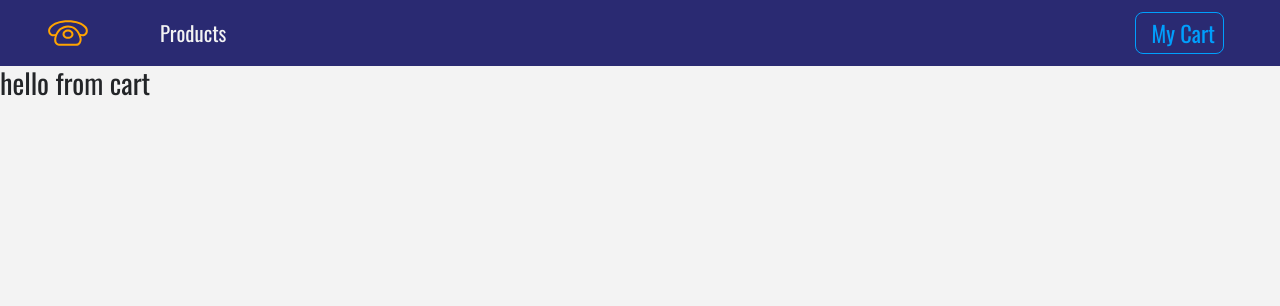
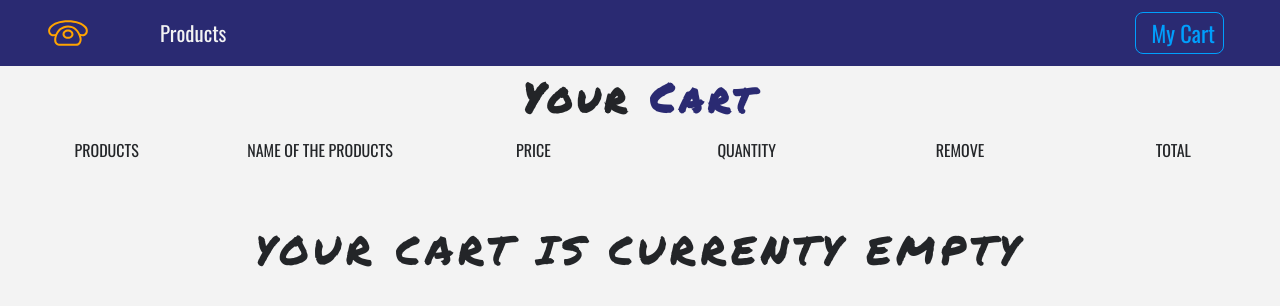
Before and after one commit to prasanganath/React-Angular-JS, a React (Create React App) app in the folder store-recording/: page /cart in a window 1280 px wide. Shown: the top 306 px of the page. Built offline with nearby package versions, Linux system fonts and the light colour scheme.

Commit message:
add empty cart

```diff
--- a/store-recording/src/App.js
+++ b/store-recording/src/App.js
@@ -11,6 +11,7 @@
 import Cart from './components/Cart';
 import Details from './components/Details';
 import Model from './components/Model';
+//import CartColumns from './components/Cart/CartColumns';
 
 
 class App extends Component {
--- a/store-recording/src/components/Cart.js
+++ /dev/null
@@ -1,15 +0,0 @@
-import React, { Component } from "react";
-//import Product from "./Product";
-
-export default class ProductList extends Component {
-    render() {
-        return (
-
-            <div>
-               <h3>hello from cart</h3>
-
-            </div>
-
-        );
-    }
-}
--- /dev/null
+++ b/store-recording/src/components/Cart/Cart.js
@@ -0,0 +1,25 @@
+import React, { Component } from "react";
+import Title from '../Title';
+import CartColumns from './CartColumns';
+import EmptyCart from './EmptyCart';
+//import Product from "./Product";
+
+export default class ProductList extends Component {
+    render() {
+        return (
+            <section>
+               <Title name="your" title=" cart" />
+               <CartColumns />
+               <EmptyCart />
+
+
+
+            </section>
+
+
+
+
+
+        );
+    }
+}
--- /dev/null
+++ b/store-recording/src/components/Cart/CartColumns.js
@@ -0,0 +1,30 @@
+import React from 'react';
+
+export default function CartColumns() {
+    return (
+        <div className="container-fluid text-center d-none d-lg-block">
+        <div className="row">
+
+        <div className="col-10 mx-auto col-lg-2">
+        <p className="text-uppercase">products</p>
+        </div>
+        <div className="col-10 mx-auto col-lg-2">
+        <p className="text-uppercase">name of the products</p>
+        </div>
+        <div className="col-10 mx-auto col-lg-2">
+        <p className="text-uppercase">price</p>
+        </div>
+        <div className="col-10 mx-auto col-lg-2">
+        <p className="text-uppercase">quantity</p>
+        </div>
+        <div className="col-10 mx-auto col-lg-2">
+        <p className="text-uppercase">remove</p>
+        </div>
+        <div className="col-10 mx-auto col-lg-2">
+        <p className="text-uppercase">total</p>
+        </div>
+        </div>
+        </div>
+    );
+
+}
--- /dev/null
+++ b/store-recording/src/components/Cart/EmptyCart.js
@@ -0,0 +1,15 @@
+import React from 'react'
+
+export default function EmptyCart() {
+    return (
+        <div className="container mt-5">
+            <div className="row">
+            <div className="col-10 mx-auto text-center text-title">
+            <h1 >Your cart is currenty empty</h1>
+            </div>
+            </div>
+
+
+        </div>
+    )
+}
--- /dev/null
+++ b/store-recording/src/components/Cart/package.json
@@ -0,0 +1,3 @@
+{
+    "main": "Cart.js"
+}
```
